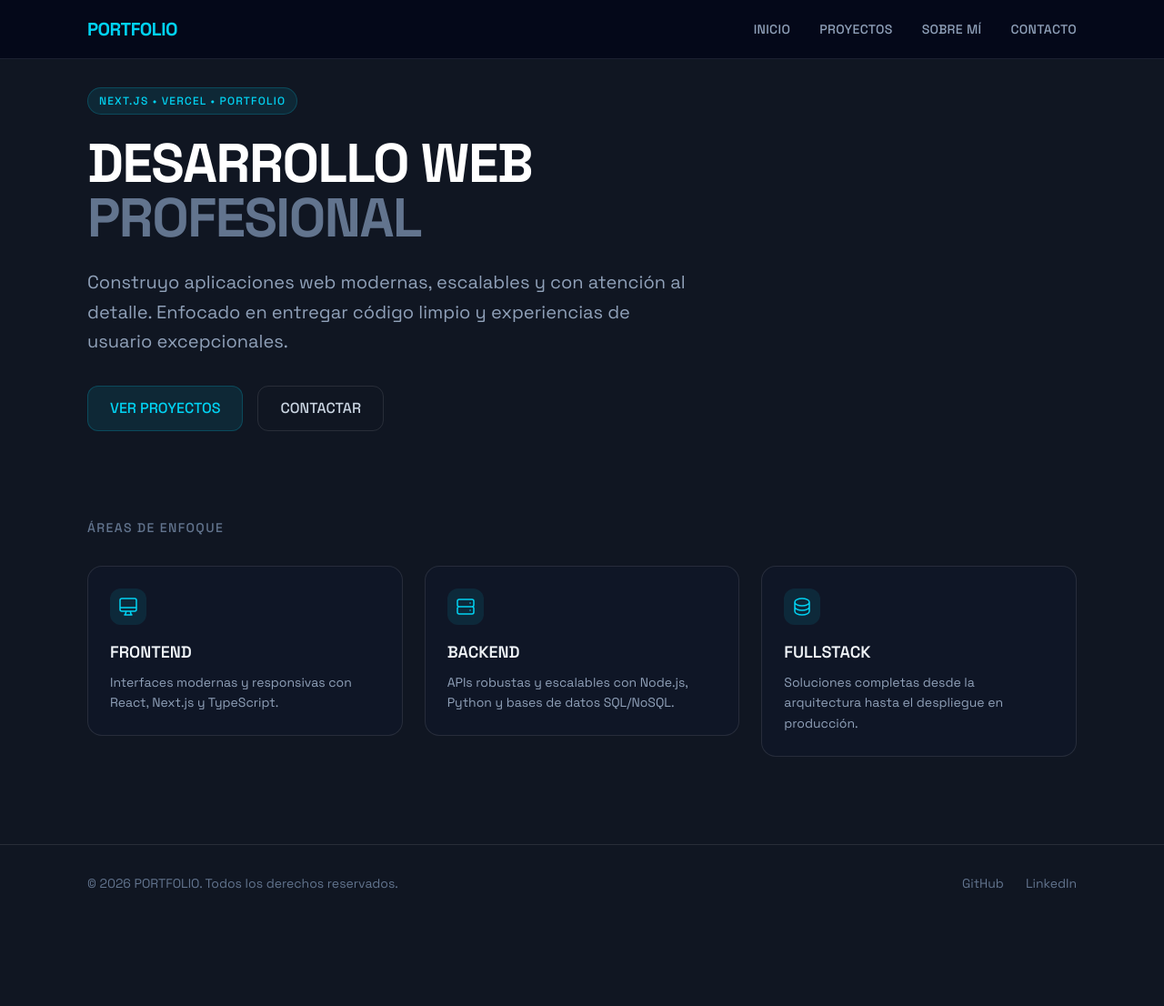
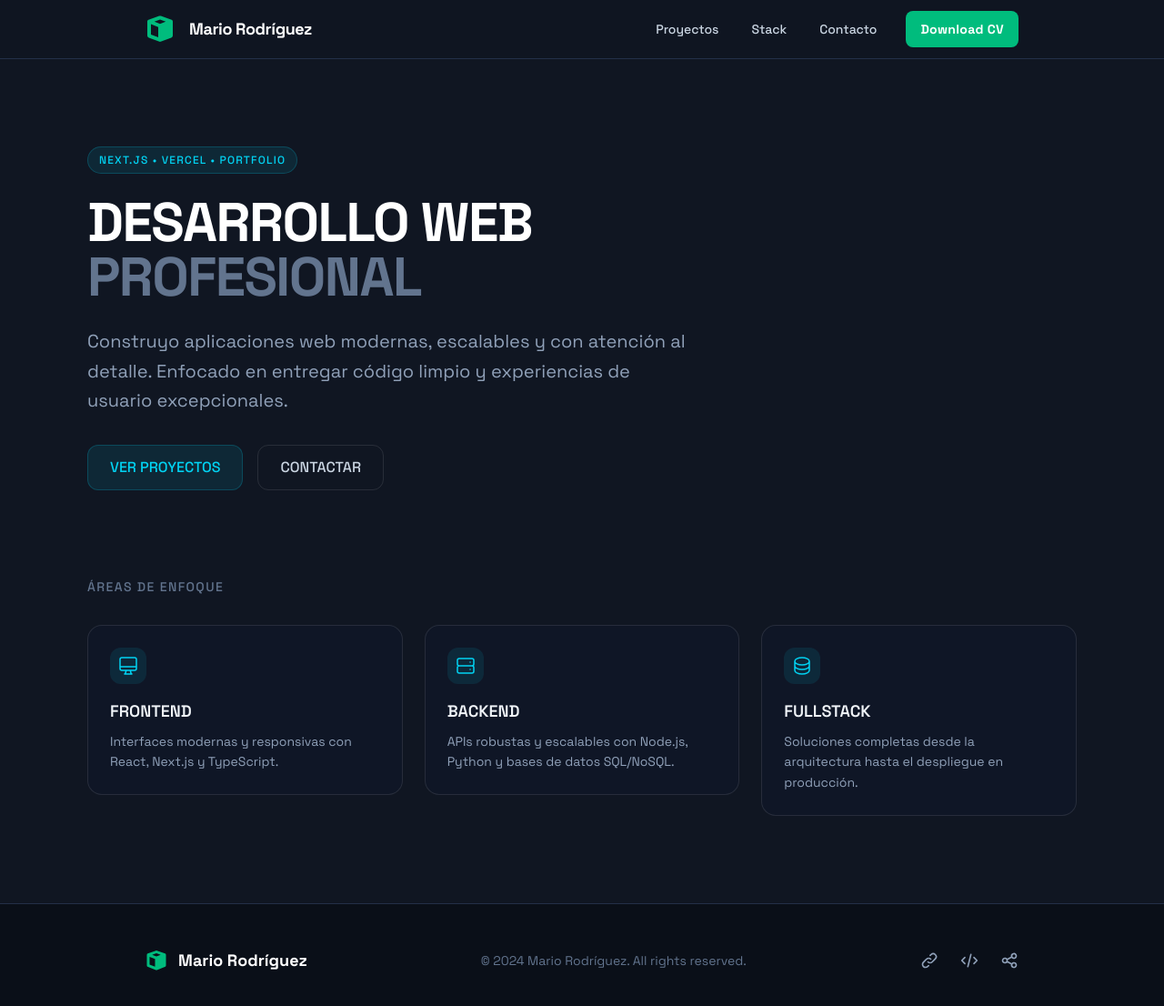
Before and after one commit to merg8511/portafolio, a Next.js app: page / in a window 1280 px wide. Shown: the top 1106 px of the page at 91% size. Before the commit the page ends 1013 px from the top, so only its background shows below. Built offline with nearby package versions, Linux system fonts and the light colour scheme.

Commit message:
feat(components): redesign Navbar, Footer + improve Reveal accessibility

```diff
--- a/src/components/Footer.tsx
+++ b/src/components/Footer.tsx
@@ -1,29 +1,90 @@
+import Link from "next/link";
+
+// Logo SVG component (same as Navbar)
+function Logo() {
+    return (
+        <svg fill="none" viewBox="0 0 48 48" xmlns="http://www.w3.org/2000/svg" className="w-full h-full">
+            <path
+                clipRule="evenodd"
+                d="M24 18.4228L42 11.475V34.3663C42 34.7796 41.7457 35.1504 41.3601 35.2992L24 42V18.4228Z"
+                fill="currentColor"
+                fillRule="evenodd"
+            />
+            <path
+                clipRule="evenodd"
+                d="M24 8.18819L33.4123 11.574L24 15.2071L14.5877 11.574L24 8.18819ZM9 15.8487L21 20.4805V37.6263L9 32.9945V15.8487ZM27 37.6263V20.4805L39 15.8487V32.9945L27 37.6263ZM25.354 2.29885C24.4788 1.98402 23.5212 1.98402 22.646 2.29885L4.98454 8.65208C3.7939 9.08038 3 10.2097 3 11.475V34.3663C3 36.0196 4.01719 37.5026 5.55962 38.098L22.9197 44.7987C23.6149 45.0671 24.3851 45.0671 25.0803 44.7987L42.4404 38.098C43.9828 37.5026 45 36.0196 45 34.3663V11.475C45 10.2097 44.2061 9.08038 43.0155 8.65208L25.354 2.29885Z"
+                fill="currentColor"
+                fillRule="evenodd"
+            />
+        </svg>
+    );
+}
+
+// Icon components
+function LinkIcon() {
+    return (
+        <svg className="w-5 h-5" fill="none" stroke="currentColor" viewBox="0 0 24 24">
+            <path strokeLinecap="round" strokeLinejoin="round" strokeWidth={2} d="M13.828 10.172a4 4 0 00-5.656 0l-4 4a4 4 0 105.656 5.656l1.102-1.101m-.758-4.899a4 4 0 005.656 0l4-4a4 4 0 00-5.656-5.656l-1.1 1.1" />
+        </svg>
+    );
+}
+
+function CodeIcon() {
+    return (
+        <svg className="w-5 h-5" fill="none" stroke="currentColor" viewBox="0 0 24 24">
+            <path strokeLinecap="round" strokeLinejoin="round" strokeWidth={2} d="M10 20l4-16m4 4l4 4-4 4M6 16l-4-4 4-4" />
+        </svg>
+    );
+}
+
+function ShareIcon() {
+    return (
+        <svg className="w-5 h-5" fill="none" stroke="currentColor" viewBox="0 0 24 24">
+            <path strokeLinecap="round" strokeLinejoin="round" strokeWidth={2} d="M8.684 13.342C8.886 12.938 9 12.482 9 12c0-.482-.114-.938-.316-1.342m0 2.684a3 3 0 110-2.684m0 2.684l6.632 3.316m-6.632-6l6.632-3.316m0 0a3 3 0 105.367-2.684 3 3 0 00-5.367 2.684zm0 9.316a3 3 0 105.368 2.684 3 3 0 00-5.368-2.684z" />
+        </svg>
+    );
+}
+
 export default function Footer() {
-    const currentYear = new Date().getFullYear();
+    return (
+        <footer className="border-t border-[#232f48] py-12 px-4 md:px-40 bg-[#0a0f18]">
+            <div className="max-w-[1200px] mx-auto flex flex-col md:flex-row items-center justify-between gap-8">
+                {/* Logo & Name */}
+                <Link href="/" className="flex items-center gap-3 hover:opacity-80 transition-opacity">
+                    <div className="size-6 text-emerald-500">
+                        <Logo />
+                    </div>
+                    <span className="font-bold text-lg text-white">Mario Rodríguez</span>
+                </Link>
 
-    return (
-        <footer className="border-t border-white/10 py-8 mt-auto relative">
-            <div className="max-w-6xl mx-auto px-4 sm:px-6 lg:px-8">
-                <div className="flex flex-col sm:flex-row items-center justify-between gap-4 text-sm text-slate-500">
-                    <p>© {currentYear} PORTFOLIO. Todos los derechos reservados.</p>
-                    <div className="flex items-center gap-6">
+                {/* Copyright */}
+                <p className="text-slate-500 text-sm">
+                    © 2024 Mario Rodríguez. All rights reserved.
+                </p>
+
+                {/* Social Links */}
+                <div className="flex gap-6">
                     <a
-                            href="https://github.com"
-                            target="_blank"
-                            rel="noopener noreferrer"
-                            className="hover:text-cyan-400 transition-colors"
+                        href="#"
+                        className="text-slate-400 hover:text-emerald-500 transition-colors"
+                        aria-label="Website"
                     >
-                            GitHub
+                        <LinkIcon />
                     </a>
                     <a
-                            href="https://linkedin.com"
-                            target="_blank"
-                            rel="noopener noreferrer"
-                            className="hover:text-cyan-400 transition-colors"
+                        href="#"
+                        className="text-slate-400 hover:text-emerald-500 transition-colors"
+                        aria-label="GitHub"
                     >
-                            LinkedIn
+                        <CodeIcon />
                     </a>
-                    </div>
+                    <a
+                        href="#"
+                        className="text-slate-400 hover:text-emerald-500 transition-colors"
+                        aria-label="Share"
+                    >
+                        <ShareIcon />
+                    </a>
                 </div>
             </div>
         </footer>
--- a/src/components/Navbar.tsx
+++ b/src/components/Navbar.tsx
@@ -4,67 +4,76 @@ import Link from "next/link";
 import { useState } from "react";
 
 const navLinks = [
-    { href: "/", label: "INICIO" },
-    { href: "/projects", label: "PROYECTOS" },
-    { href: "/about", label: "SOBRE MÍ" },
-    { href: "/contact", label: "CONTACTO" },
+    { href: "#projects", label: "Proyectos" },
+    { href: "#stack", label: "Stack" },
+    { href: "#contact", label: "Contacto" },
 ];
+
+// Logo SVG component
+function Logo() {
+    return (
+        <svg fill="none" viewBox="0 0 48 48" xmlns="http://www.w3.org/2000/svg" className="w-full h-full">
+            <path
+                clipRule="evenodd"
+                d="M24 18.4228L42 11.475V34.3663C42 34.7796 41.7457 35.1504 41.3601 35.2992L24 42V18.4228Z"
+                fill="currentColor"
+                fillRule="evenodd"
+            />
+            <path
+                clipRule="evenodd"
+                d="M24 8.18819L33.4123 11.574L24 15.2071L14.5877 11.574L24 8.18819ZM9 15.8487L21 20.4805V37.6263L9 32.9945V15.8487ZM27 37.6263V20.4805L39 15.8487V32.9945L27 37.6263ZM25.354 2.29885C24.4788 1.98402 23.5212 1.98402 22.646 2.29885L4.98454 8.65208C3.7939 9.08038 3 10.2097 3 11.475V34.3663C3 36.0196 4.01719 37.5026 5.55962 38.098L22.9197 44.7987C23.6149 45.0671 24.3851 45.0671 25.0803 44.7987L42.4404 38.098C43.9828 37.5026 45 36.0196 45 34.3663V11.475C45 10.2097 44.2061 9.08038 43.0155 8.65208L25.354 2.29885Z"
+                fill="currentColor"
+                fillRule="evenodd"
+            />
+        </svg>
+    );
+}
 
 export default function Navbar() {
     const [isOpen, setIsOpen] = useState(false);
 
     return (
-        <header className="fixed top-0 left-0 right-0 z-50 bg-slate-950/80 backdrop-blur-md border-b border-white/10">
-            <nav className="max-w-6xl mx-auto px-4 sm:px-6 lg:px-8">
-                <div className="flex items-center justify-between h-16">
+        <header className="sticky top-0 z-50 w-full border-b border-[#232f48] bg-[#101622]/80 backdrop-blur-md px-4 md:px-20 lg:px-40 py-3">
+            <div className="max-w-[1200px] mx-auto flex items-center justify-between">
                 {/* Logo */}
-                    <Link
-                        href="/"
-                        className="text-xl font-bold tracking-tight text-cyan-400 hover:text-cyan-300 transition-colors"
-                    >
-                        PORTFOLIO
+                <Link href="/" className="flex items-center gap-4 text-emerald-500 hover:text-emerald-400 transition-colors">
+                    <div className="size-8">
+                        <Logo />
+                    </div>
+                    <h2 className="text-white text-lg font-bold leading-tight tracking-tight">
+                        Mario Rodríguez
+                    </h2>
                 </Link>
 
                 {/* Desktop Navigation */}
-                    <ul className="hidden md:flex items-center gap-8">
+                <div className="hidden md:flex flex-1 justify-end gap-8 items-center">
+                    <nav className="flex items-center gap-9">
                         {navLinks.map((link) => (
-                            <li key={link.href}>
-                                <Link
+                            <a
+                                key={link.href}
                                 href={link.href}
-                                    className="text-sm font-medium tracking-wide text-slate-400 hover:text-slate-100 transition-colors"
+                                className="text-slate-300 hover:text-emerald-500 transition-colors text-sm font-medium"
                             >
                                 {link.label}
-                                </Link>
-                            </li>
+                            </a>
                         ))}
-                    </ul>
+                    </nav>
+                    <button className="flex min-w-[120px] cursor-pointer items-center justify-center rounded-lg h-10 px-4 bg-emerald-500 text-white text-sm font-bold tracking-wide hover:bg-emerald-600 transition-colors">
+                        <span className="truncate">Download CV</span>
+                    </button>
+                </div>
 
                 {/* Mobile Menu Button */}
                 <button
                     onClick={() => setIsOpen(!isOpen)}
-                        className="md:hidden p-2 -mr-2 text-slate-400 hover:text-slate-100 transition-colors"
+                    className="md:hidden p-2 -mr-2 text-slate-400 hover:text-white transition-colors"
                     aria-label="Toggle menu"
                 >
-                        <svg
-                            className="w-6 h-6"
-                            fill="none"
-                            stroke="currentColor"
-                            viewBox="0 0 24 24"
-                        >
+                    <svg className="w-6 h-6" fill="none" stroke="currentColor" viewBox="0 0 24 24">
                         {isOpen ? (
-                                <path
-                                    strokeLinecap="round"
-                                    strokeLinejoin="round"
-                                    strokeWidth={2}
-                                    d="M6 18L18 6M6 6l12 12"
-                                />
+                            <path strokeLinecap="round" strokeLinejoin="round" strokeWidth={2} d="M6 18L18 6M6 6l12 12" />
                         ) : (
-                                <path
-                                    strokeLinecap="round"
-                                    strokeLinejoin="round"
-                                    strokeWidth={2}
-                                    d="M4 6h16M4 12h16M4 18h16"
-                                />
+                            <path strokeLinecap="round" strokeLinejoin="round" strokeWidth={2} d="M4 6h16M4 12h16M4 18h16" />
                         )}
                     </svg>
                 </button>
@@ -72,23 +81,24 @@ export default function Navbar() {
 
             {/* Mobile Navigation */}
             {isOpen && (
-                    <div className="md:hidden border-t border-white/10 py-4">
-                        <ul className="flex flex-col gap-4">
+                <div className="md:hidden border-t border-[#232f48] mt-3 pt-4 pb-2">
+                    <nav className="flex flex-col gap-2">
                         {navLinks.map((link) => (
-                                <li key={link.href}>
-                                    <Link
+                            <a
+                                key={link.href}
                                 href={link.href}
                                 onClick={() => setIsOpen(false)}
-                                        className="block text-sm font-medium tracking-wide text-slate-400 hover:text-slate-100 transition-colors"
+                                className="px-4 py-2 text-slate-300 hover:text-emerald-500 hover:bg-white/5 rounded-lg transition-colors text-sm font-medium"
                             >
                                 {link.label}
-                                    </Link>
-                                </li>
+                            </a>
                         ))}
-                        </ul>
+                        <button className="mt-2 mx-4 flex items-center justify-center rounded-lg h-10 px-4 bg-emerald-500 text-white text-sm font-bold tracking-wide hover:bg-emerald-600 transition-colors">
+                            Download CV
+                        </button>
+                    </nav>
                 </div>
             )}
-            </nav>
         </header>
     );
 }
```
Also changed, not shown: src/components/Reveal.tsx (+17 -2 lines). Lines whose indentation alone changed are shown as unchanged.
